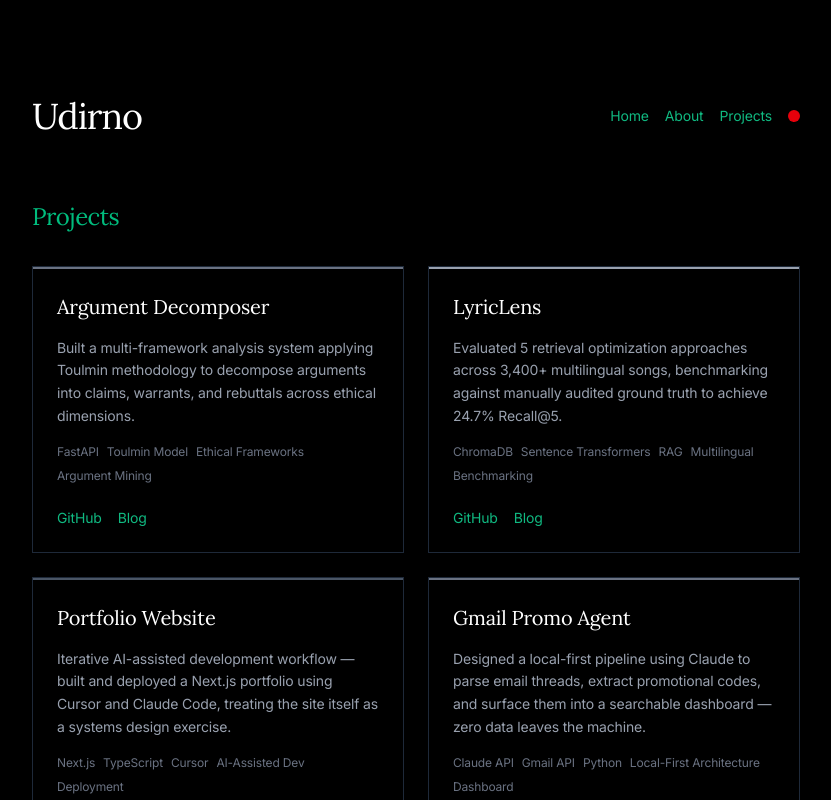
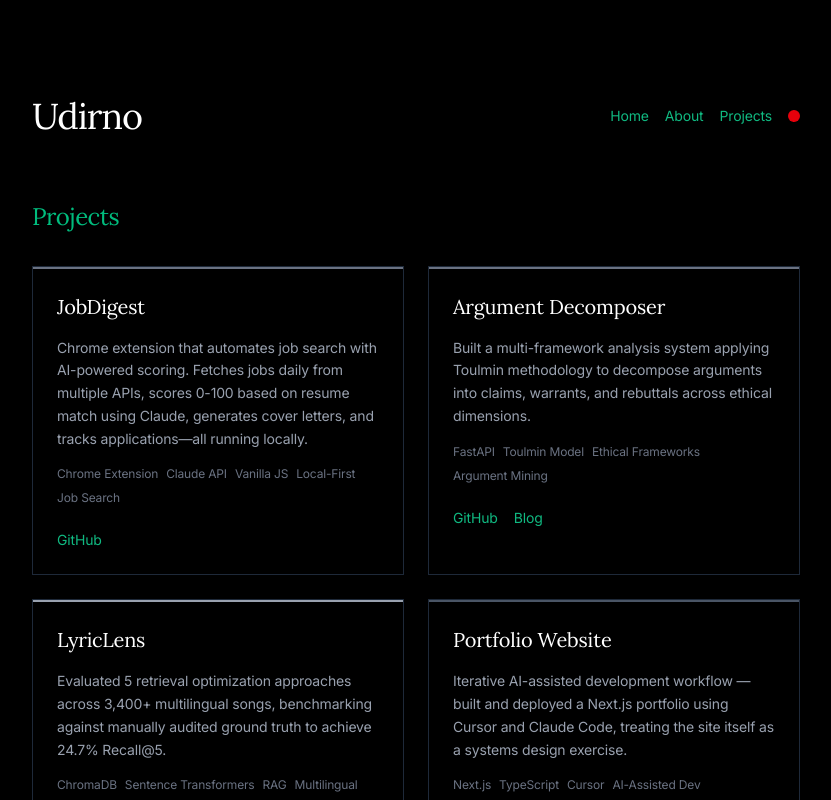
Before and after one commit to udirno/portfolio, a Next.js app: page /projects in a window 1280 px wide. Shown: the top 800 px of the page, without its empty margins (224-1055 px from the left). Built offline with nearby package versions, Linux system fonts and the light colour scheme.

Commit message:
Add JobDigest project to portfolio
- Added JobDigest to projects grid as featured project
- Created MDX post for homepage timeline (Feb 9, 2026)
- Chrome extension with AI-powered job search automation

Co-Authored-By: Claude Sonnet 4.5 <noreply@anthropic.com>

```diff
--- a/app/projects/page.tsx
+++ b/app/projects/page.tsx
@@ -7,6 +7,13 @@ export const metadata = {
 };
 
 const projects = [
+  {
+    name: 'JobDigest',
+    description: 'Chrome extension that automates job search with AI-powered scoring. Fetches jobs daily from multiple APIs, scores 0-100 based on resume match using Claude, generates cover letters, and tracks applications—all running locally.',
+    tags: ['Chrome Extension', 'Claude API', 'Vanilla JS', 'Local-First', 'Job Search'],
+    githubUrl: 'https://github.com/udirno/jobdigest',
+    accentColor: 'bg-gray-500',
+  },
   {
     name: 'Argument Decomposer',
     description: 'Built a multi-framework analysis system applying Toulmin methodology to decompose arguments into claims, warrants, and rebuttals across ethical dimensions.',
--- /dev/null
+++ b/content/posts/jobdigest.mdx
@@ -0,0 +1,44 @@
+---
+title: "JobDigest"
+description: "AI-powered job search automation. Chrome extension that fetches, scores, and tracks jobs with Claude API."
+date: "2026-02-09"
+tags: ["Chrome Extension", "Claude API", "Local-First"]
+excerpt: "Automate job search with AI scoring. Fetches 100 jobs daily, scores based on resume match, generates cover letters."
+---
+
+**Links:** [GitHub](https://github.com/udirno/jobdigest)
+
+## The Problem
+
+Job searching is a full-time job. Browsing LinkedIn, Indeed, and other job boards takes 2+ hours daily. You see hundreds of listings, most irrelevant, and it's exhausting to evaluate each one. By the time you apply to promising roles, you've already burned through your energy on poor matches.
+
+## The Solution
+
+I built JobDigest—a Chrome extension that automates the entire job search pipeline. It fetches jobs daily from Adzuna and JSearch APIs, scores them 0-100 using Claude based on your resume, generates tailored cover letters and recruiter messages, and tracks your applications. Everything runs locally in your browser with zero hosting costs.
+
+### Key Features
+
+- **Automated daily fetching** from multiple job APIs (100 jobs/day cap)
+- **AI-powered scoring** (0-100) based on resume match using Claude Haiku
+- **5-dimension evaluation**: Skills, experience, tech stack, title relevance, industry fit
+- **Content generation**: Tailored cover letters and recruiter messages
+- **Application tracking**: Notes, dates, status management (New → Contacted → Applied → Passed)
+- **CSV export** for data ownership
+- **Local-first architecture**—all data stored in chrome.storage.local
+
+### Technical Implementation
+
+Built with vanilla JavaScript (7,550 LOC across 22 files) as a Manifest V3 Chrome extension. Uses Claude Haiku 4.5 with prompt caching for cost efficiency (~$10-12/month), implements checkpoint-based recovery for crash resilience, and features adaptive job distribution across APIs based on quality metrics.
+
+Core architecture:
+- **Service worker lifecycle management** with alarm-based scheduling
+- **Robust error handling** with retry backoff and graceful degradation
+- **Smart rate limiting** (500ms delays = 120 RPM, under 50 RPM API limit)
+- **Storage abstraction layer** with defensive defaults and auto-reset daily stats
+- **Resume parsing** supporting PDF, DOCX, and plain text
+
+## The Impact
+
+Eliminates 2+ hours of daily job browsing. Instead of manually evaluating hundreds of listings, you get a curated feed of high-quality matches with AI explanations. Focus on applying to top-scored jobs while the extension handles fetching, filtering, and content generation in the background.
+
+**Shipped v1 in 2 weeks. Saved 14+ hours per week.**
```
